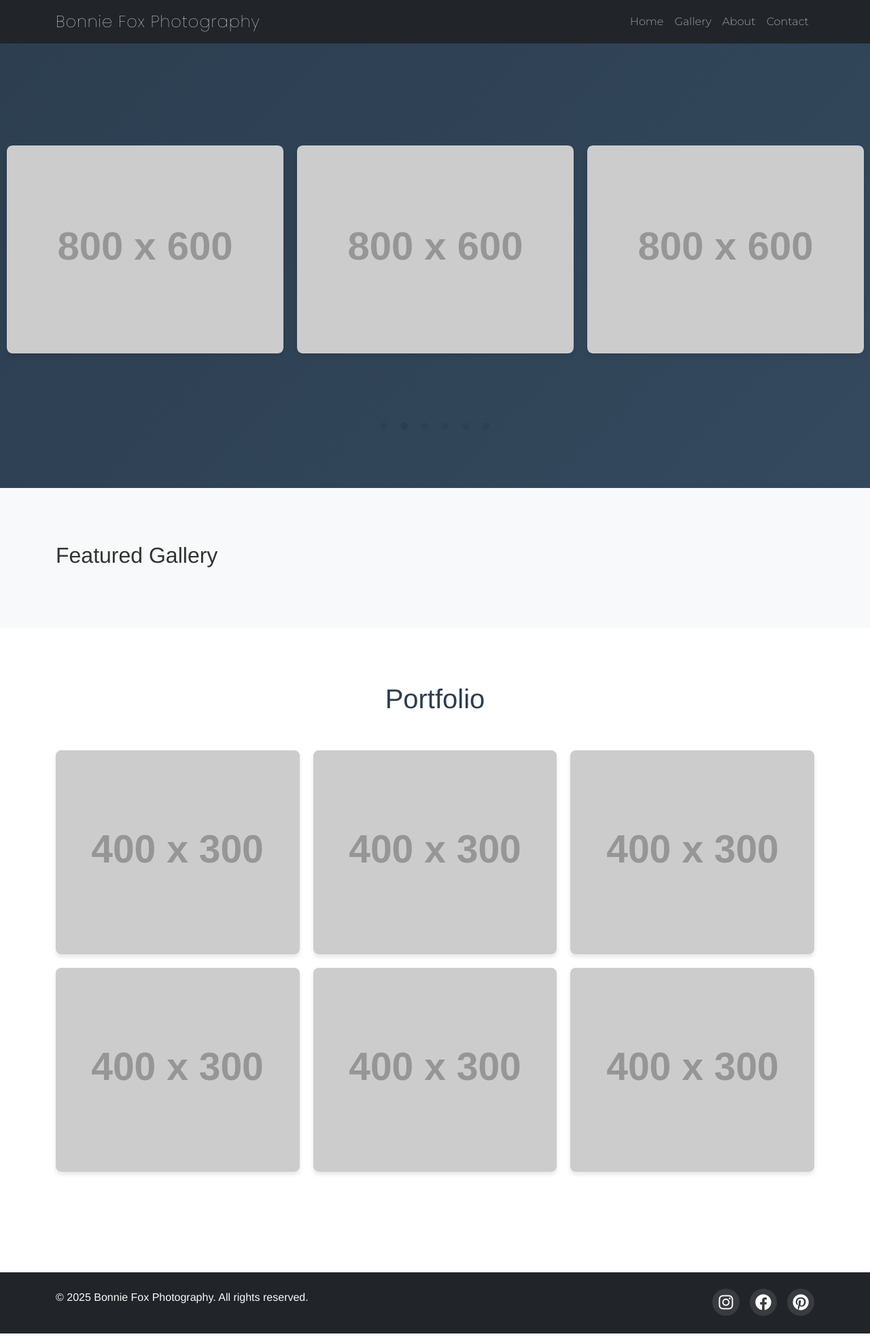
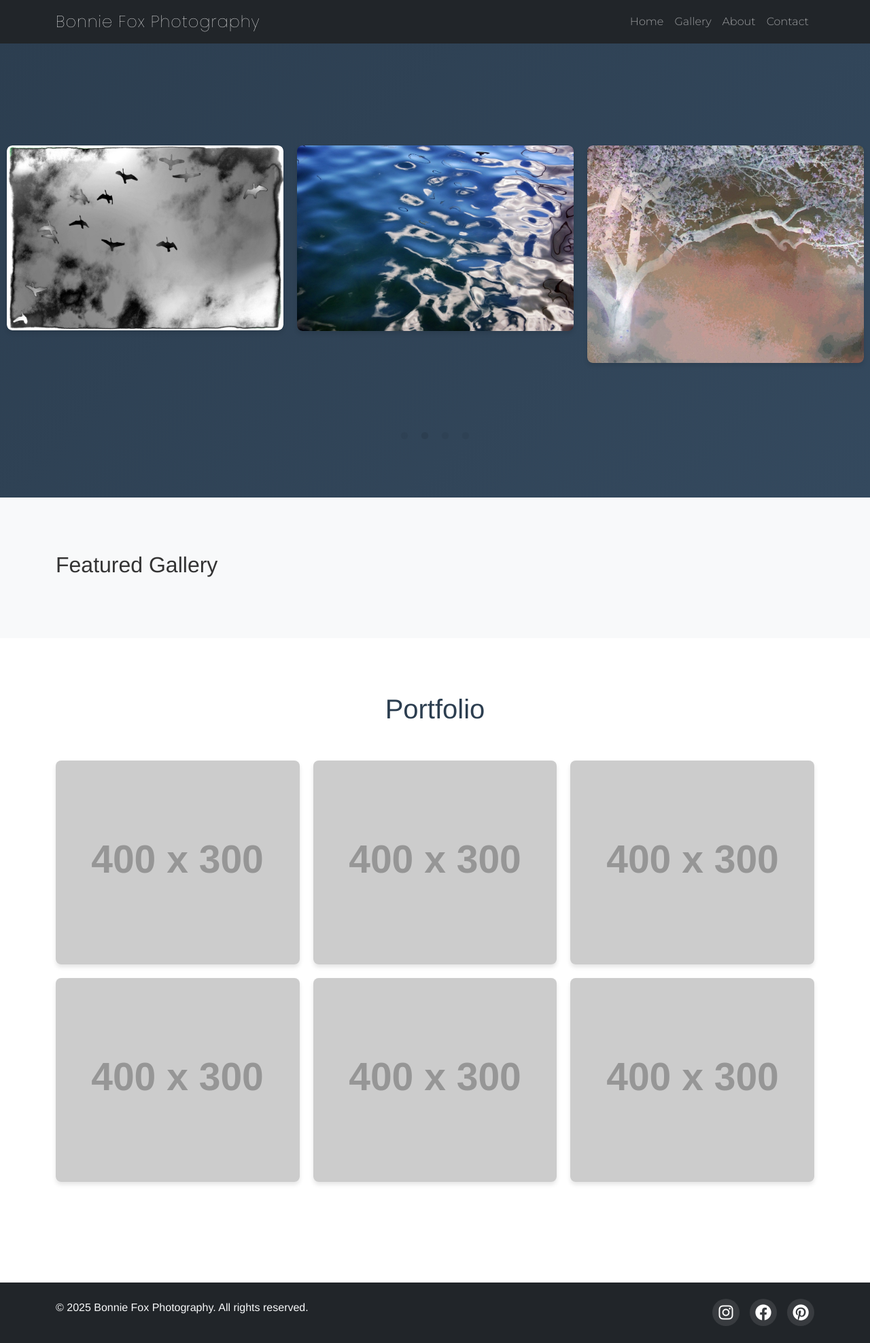
Before and after one commit to JakeDFox/photography-site, a Jekyll site: the page built from index.html, in a window 1280 px wide. Shown: the whole page at 68% size. Built offline with Jekyll 4.4.1, drawn with Linux system fonts in a browser that asks for light colours.

Commit message:
slideshow images

```diff
--- a/index.html
+++ b/index.html
@@ -9,32 +9,22 @@ description: Bonnie Fox Photography
     <div class="photo-gallery slick-slider">
         <div class="slick-slide">
             <div class="slide-content">
-                <img src="https://via.placeholder.com/800x600/2c3e50/ffffff?text=Photo+1" alt="Photography Sample 1" class="img-fluid">
+                <img src="/photography-site/assets/images/Pine Palette.jpg" alt="Photography Sample 1" class="img-fluid">
             </div>
         </div>
         <div class="slick-slide">
             <div class="slide-content">
-                <img src="https://via.placeholder.com/800x600/34495e/ffffff?text=Photo+2" alt="Photography Sample 2" class="img-fluid">
+                <img src="/photography-site/assets/images/Shades of Grey.jpg" alt="Photography Sample 2" class="img-fluid">
             </div>
         </div>
         <div class="slick-slide">
             <div class="slide-content">
-                <img src="https://via.placeholder.com/800x600/e74c3c/ffffff?text=Photo+3" alt="Photography Sample 3" class="img-fluid">
+                <img src="/photography-site/assets/images/Shapes and Shadows.jpg" alt="Photography Sample 3" class="img-fluid">
             </div>
         </div>
         <div class="slick-slide">
             <div class="slide-content">
-                <img src="https://via.placeholder.com/800x600/3498db/ffffff?text=Photo+4" alt="Photography Sample 4" class="img-fluid">
-            </div>
-        </div>
-        <div class="slick-slide">
-            <div class="slide-content">
-                <img src="https://via.placeholder.com/800x600/9b59b6/ffffff?text=Photo+5" alt="Photography Sample 5" class="img-fluid">
-            </div>
-        </div>
-        <div class="slick-slide">
-            <div class="slide-content">
-                <img src="https://via.placeholder.com/800x600/f39c12/ffffff?text=Photo+6" alt="Photography Sample 6" class="img-fluid">
+                <img src="/photography-site/assets/images/Tree Magic.jpg" alt="Photography Sample 4" class="img-fluid">
             </div>
         </div>
     </div>
@@ -44,7 +34,6 @@ description: Bonnie Fox Photography
 <section class="gallery-section">
     <div class="container">
         <h2>Featured Gallery</h2>
-
     </div>
 </section>
 
```
Also changed, not shown: assets/images/Pine Palette.jpg (added), assets/images/Shades of Grey.jpg (added), assets/images/Shapes and Shadows.jpg (added), assets/images/Tree Magic.jpg (added).
